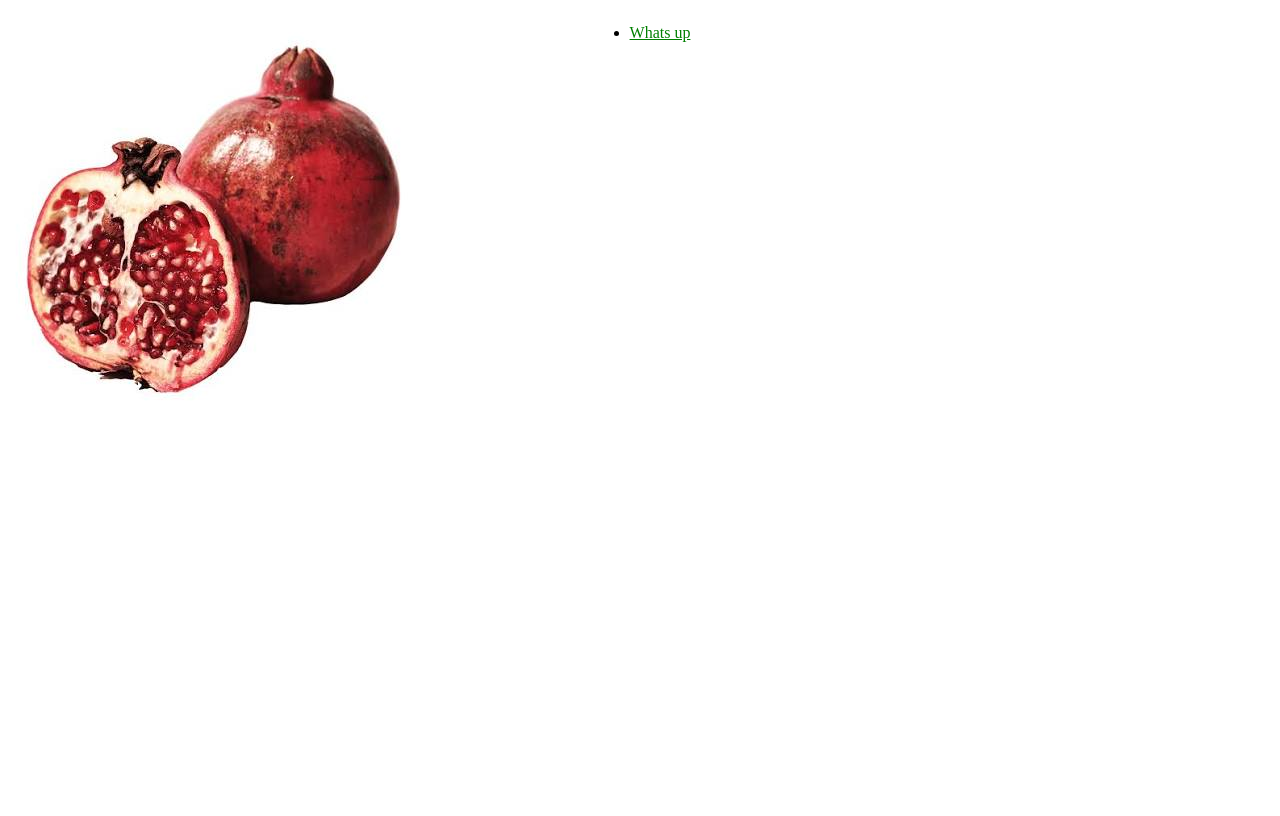
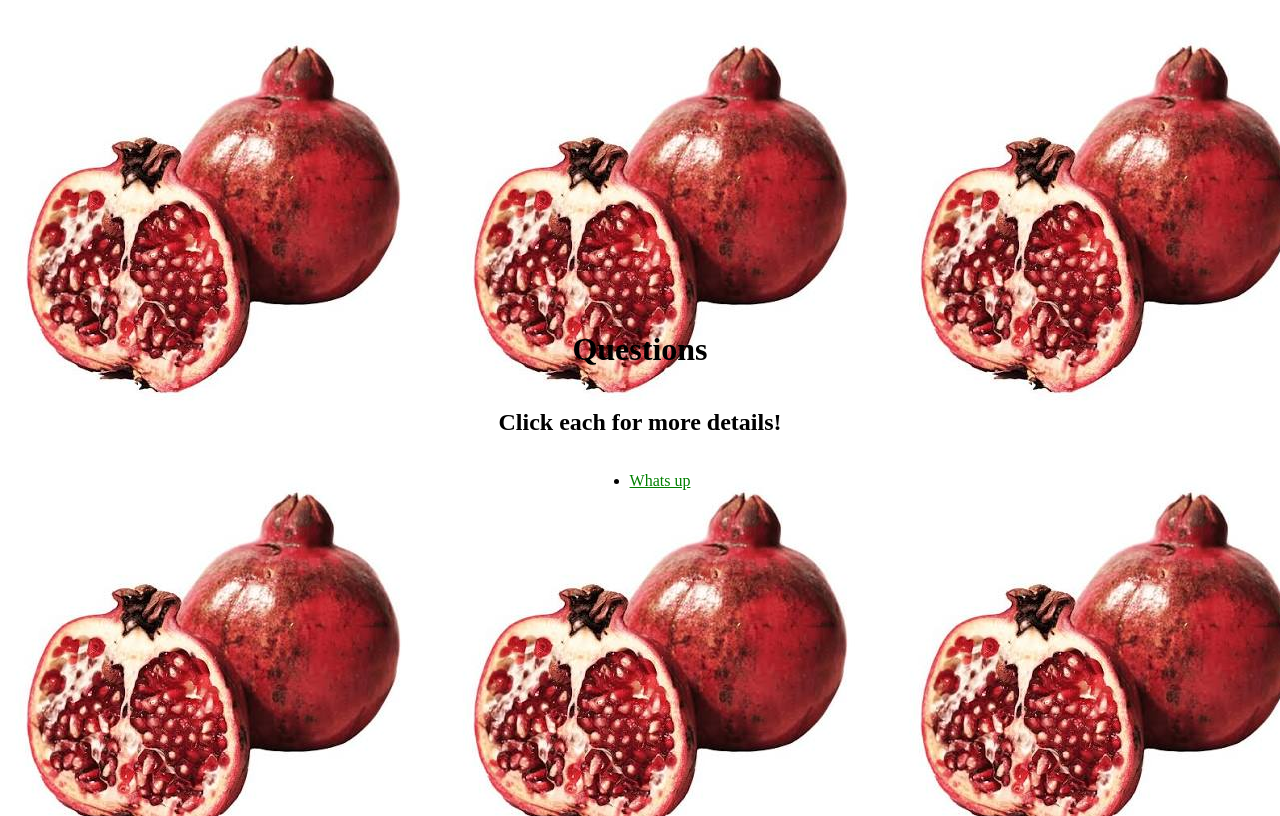
Before and after one commit to christogonzalez/django_polls_tutorial, a Django app: page /polls/ in a window 1280 px wide. Before the commit the page ends 396 px from the top, so only its background shows below. Run offline with Django 5.2, Linux system fonts and the light colour scheme; data comes from the database, SQL or seed files in the repository.

Commit message:
Edited the index page for polls app

```diff
--- a/polls/static/polls/style.css
+++ b/polls/static/polls/style.css
@@ -3,11 +3,15 @@ li a {
 }
 
 body {
-    background: white url("images/background.png") no-repeat;
+    background: white url("images/background.png");
 }
 
-.title {
+.title_div {
+    min-height: 100vh;
+
     display: flex;
+    flex-direction: column;
+
     justify-content: center;
     align-items: center;
 }
--- a/polls/templates/polls/index.html
+++ b/polls/templates/polls/index.html
@@ -1,7 +1,11 @@
 {% load static %}
 <link rel="stylesheet" href="{% static 'polls/style.css' %}">
 
-<div class="title">
+<div class="title_div">
+
+    <h1>Questions</h1>
+    <h2>Click each for more details!</h2>
+
     {% if latest_question_list %}
         <ul>
         {% for question in latest_question_list %}
@@ -12,4 +16,5 @@
     {% else %}
         <p>No polls are available.</p>
     {% endif %}
+
 </div>
```
Lines whose indentation alone changed are shown as unchanged.
